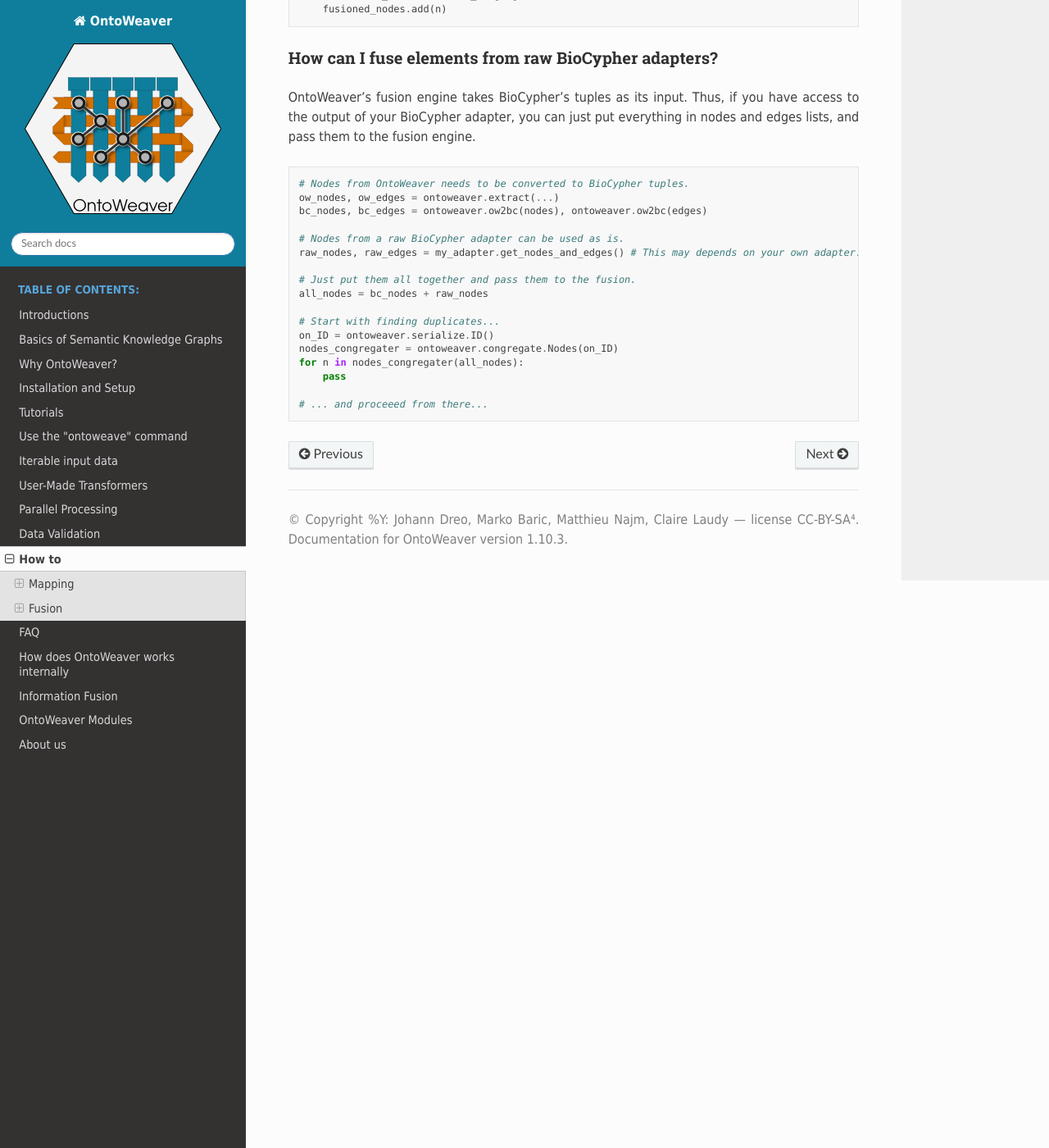
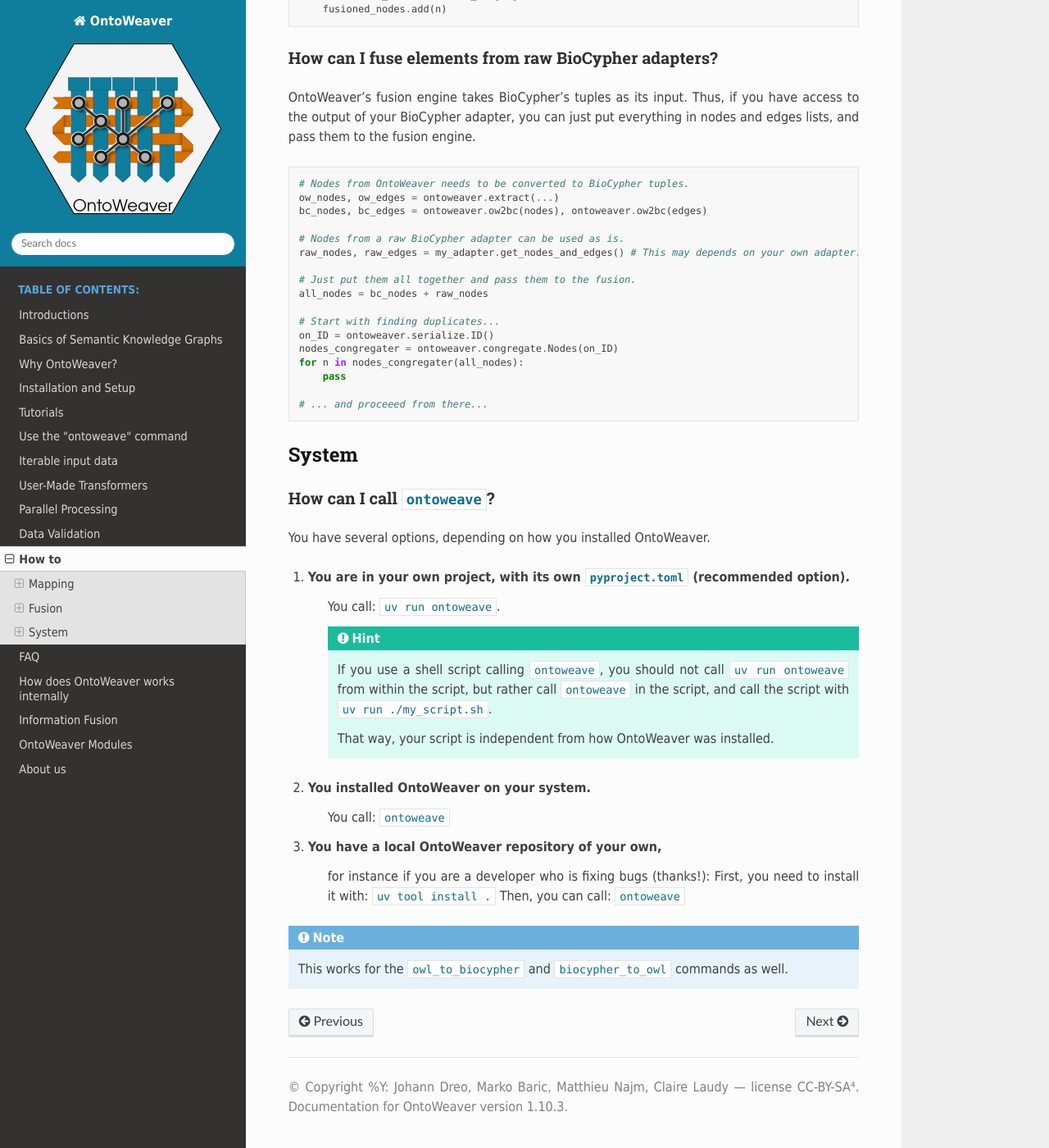
Before and after one commit to oncodash/ontoweaver, a Sphinx documentation site: the page built from docs/sections/how_to.rst, in a window 1280 px wide and 1400 px high, scrolled down 14871 px. Shown: the whole window at 82% size. Built offline with Sphinx 7.4.7 and the Read the Docs theme 3.1.0, drawn with Linux system fonts in a browser that asks for light colours; pages that are not in the unit, such as notebooks, are missing from menus.

Commit message:
doc: how can I call ontoweave?

```diff
--- a/docs/sections/how_to.rst
+++ b/docs/sections/how_to.rst
@@ -784,3 +784,35 @@
         pass
 
     # ... and proceeed from there...
+
+
+System
+~~~~~~
+
+How can I call ``ontoweave``?
+^^^^^^^^^^^^^^^^^^^^^^^^^^^^^
+
+You have several options, depending on how you installed OntoWeaver.
+
+1. You are in your own project, with its own ``pyproject.toml`` (recommended option).
+    You call: ``uv run ontoweave``.
+
+    .. hint::
+
+        If you use a shell script calling ``ontoweave``,
+        you should not call ``uv run ontoweave`` from within the script,
+        but rather call ``ontoweave`` in the script,
+        and call the script with ``uv run ./my_script.sh``.
+
+        That way, your script is independent from how OntoWeaver was installed.
+
+2. You installed OntoWeaver on your system.
+    You call: ``ontoweave``
+3. You have a local OntoWeaver repository of your own,
+    for instance if you are a developer who is fixing bugs (thanks!):
+    First, you need to install it with: ``uv tool install .``
+    Then, you can call: ``ontoweave``
+
+.. note::
+
+    This works for the ``owl_to_biocypher`` and ``biocypher_to_owl`` commands as well.
```
